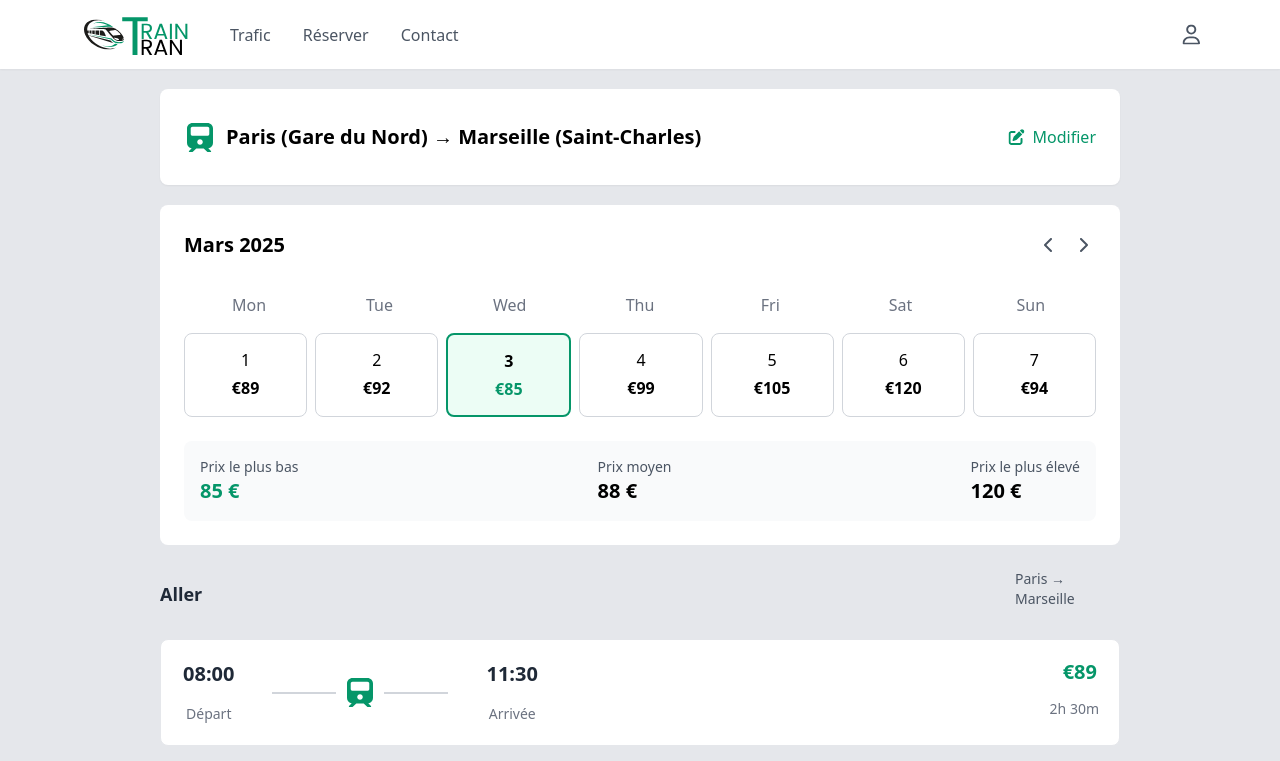
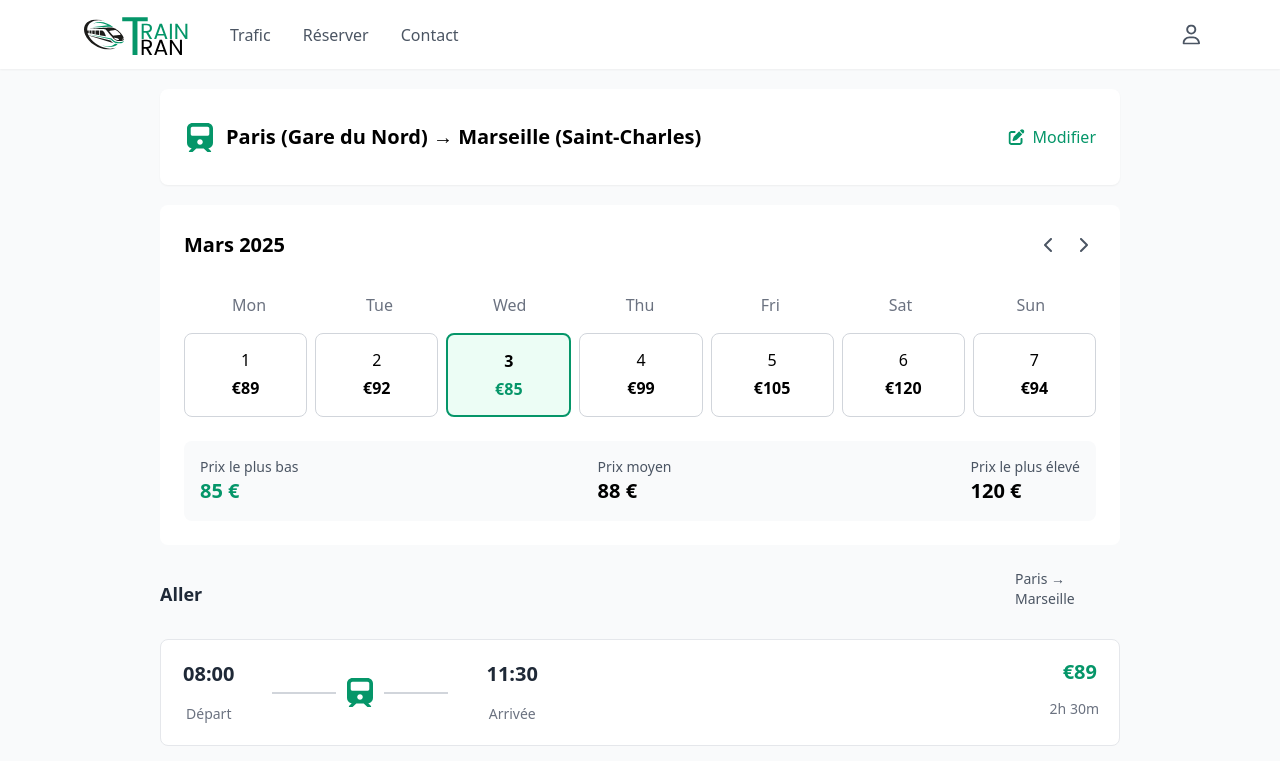
Before and after one commit to KirushieldDev/Train-tran, a React (Vite) app: page /calendrier in a window 1280 px wide. Shown: the top 761 px of the page. Built offline with nearby package versions, Linux system fonts and the light colour scheme.

Commit message:
TRA-18: Lien entre les pages - FIX : Background color of Footer in Calendar page

```diff
--- a/src/pages/Calendar/Calendar.tsx
+++ b/src/pages/Calendar/Calendar.tsx
@@ -7,7 +7,7 @@ import Departure from "../../components/Calendar/Departure/Departure.tsx";
 function Calendar() {
     return (
         <>
-            <div className="bg-[#E5E7EB]">
+            <div className="bg-background">
                 <Header />
                 <div className="px-4 md:px-40 lg:px-40">
                     <TrainJourneyDisplay />
```
